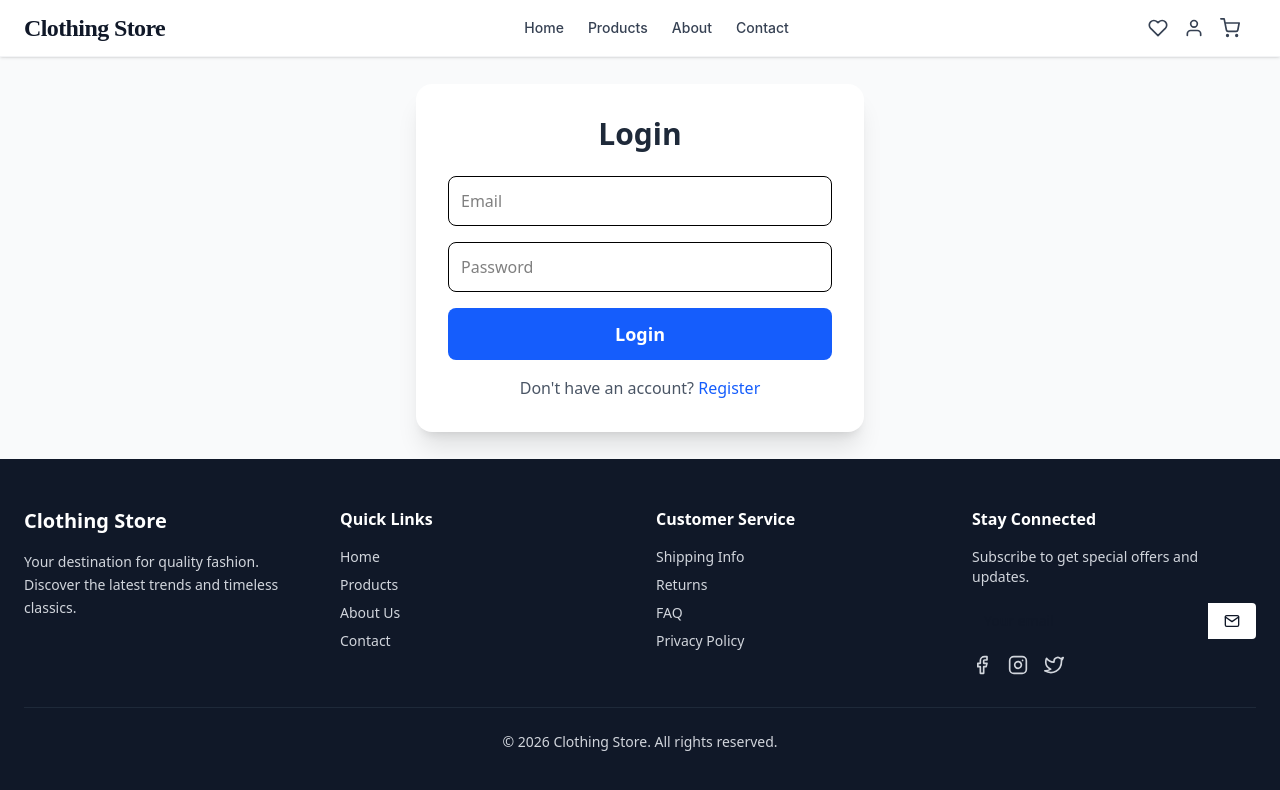
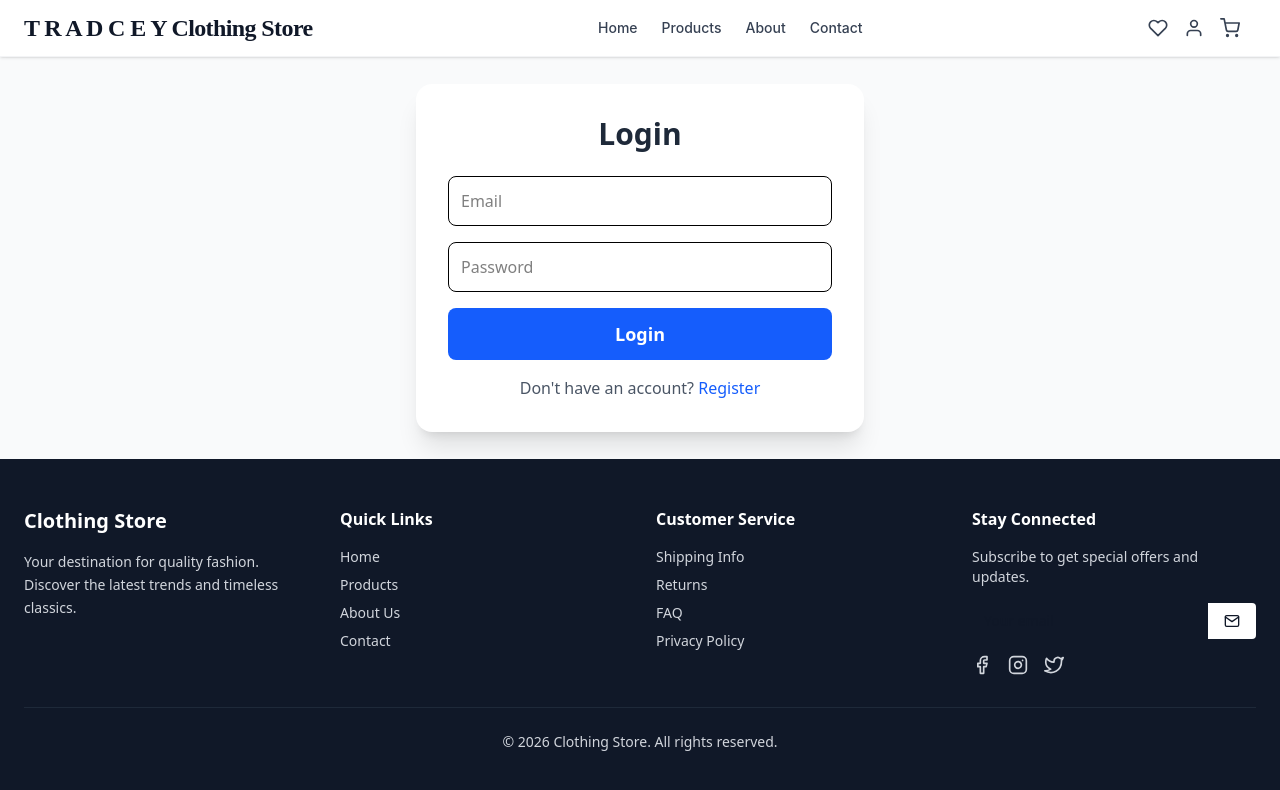
Before and after one commit to Kalana-maduranga001/Rad_project_fronted-, a React (Vite) app: page /login in a window 1280 px wide. Shown: the top 790 px of the page. Built offline with nearby package versions, Linux system fonts and the light colour scheme.

Commit message:
update full clothing brand ui

```diff
--- a/src/components/Header.tsx
+++ b/src/components/Header.tsx
@@ -37,7 +37,7 @@ export default function Header() {
               className="text-xl md:text-2xl font-bold text-gray-900 tracking-tight hover:text-gray-700 transition-colors"
               style={{ fontFamily: "'Playfair Display', serif" }}
             >
-              Clothing Store
+              T R A D C E Y Clothing Store
             </Link>
 
             {/* Desktop Navigation */}
```
